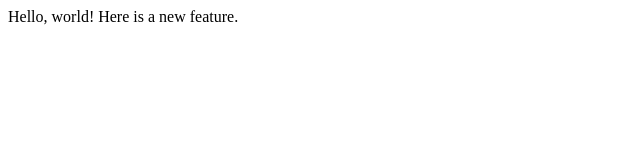
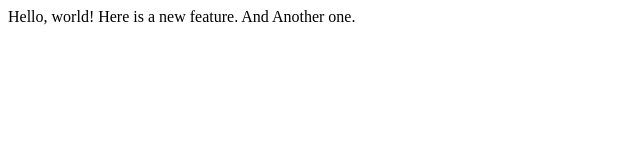
Before and after one commit to b-bentley/lecture1, a plain HTML site: page index.html in a window 1280 px wide. Shown: the whole page, without its empty margins (0-640 px from the left). Drawn offline with Linux system fonts and the light colour scheme.

Commit message:
Added another feature

```diff
--- a/index.html
+++ b/index.html
@@ -6,5 +6,6 @@
   <body>
   Hello, world!
   Here is a new feature.
+  And Another one.
   </body>
 </html>
```
